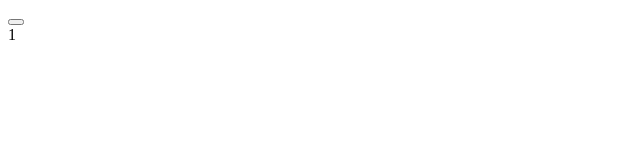
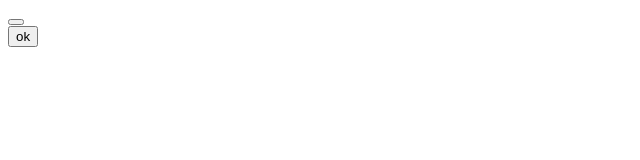
Before and after one commit to jtaraya/to-do, a plain HTML site: page index.html in a window 1280 px wide. Shown: the full height of the page, 0-640 px from the left. Drawn offline with Linux system fonts and the light colour scheme.

Commit message:
added button

```diff
--- a/index.html
+++ b/index.html
@@ -13,7 +13,9 @@
         </div>
     </div>
 </head>
-<body>1
-
+<body>
+   <div>
+       <button> ok </button>
+   </div>
 </body>
 </html>
```
